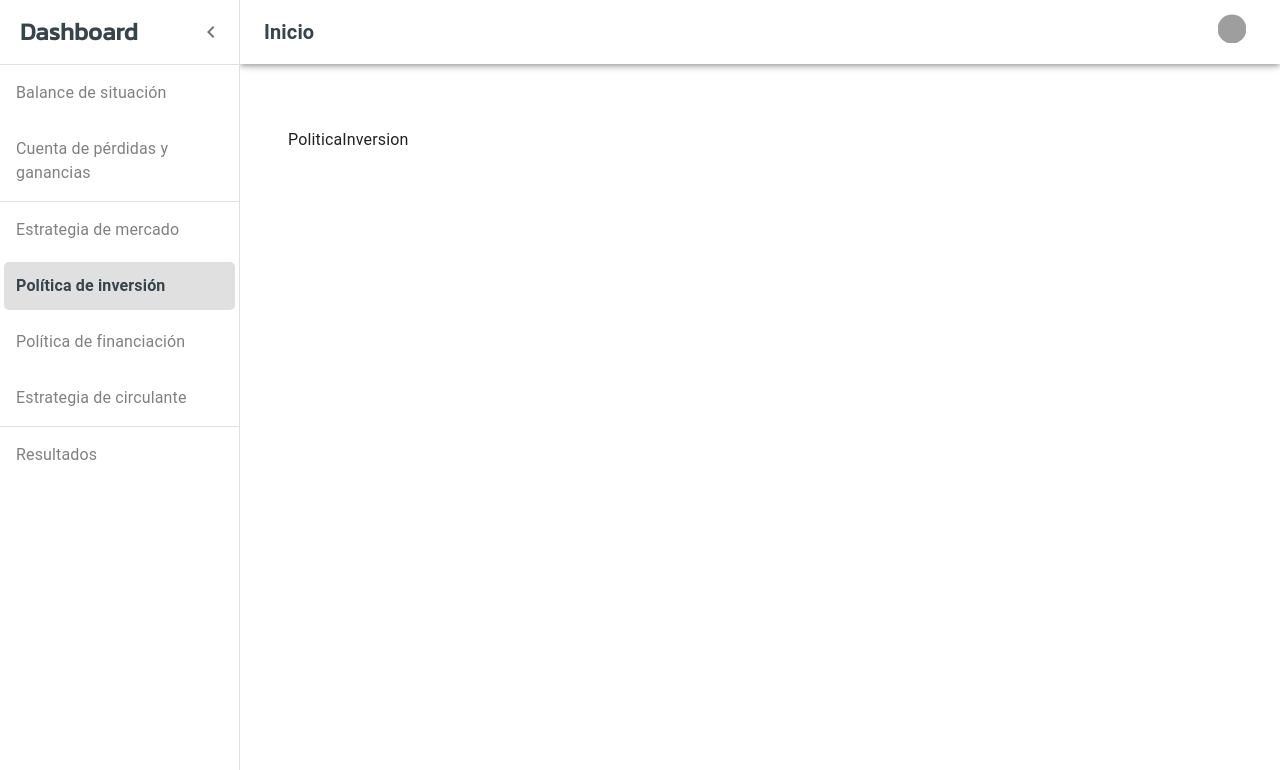
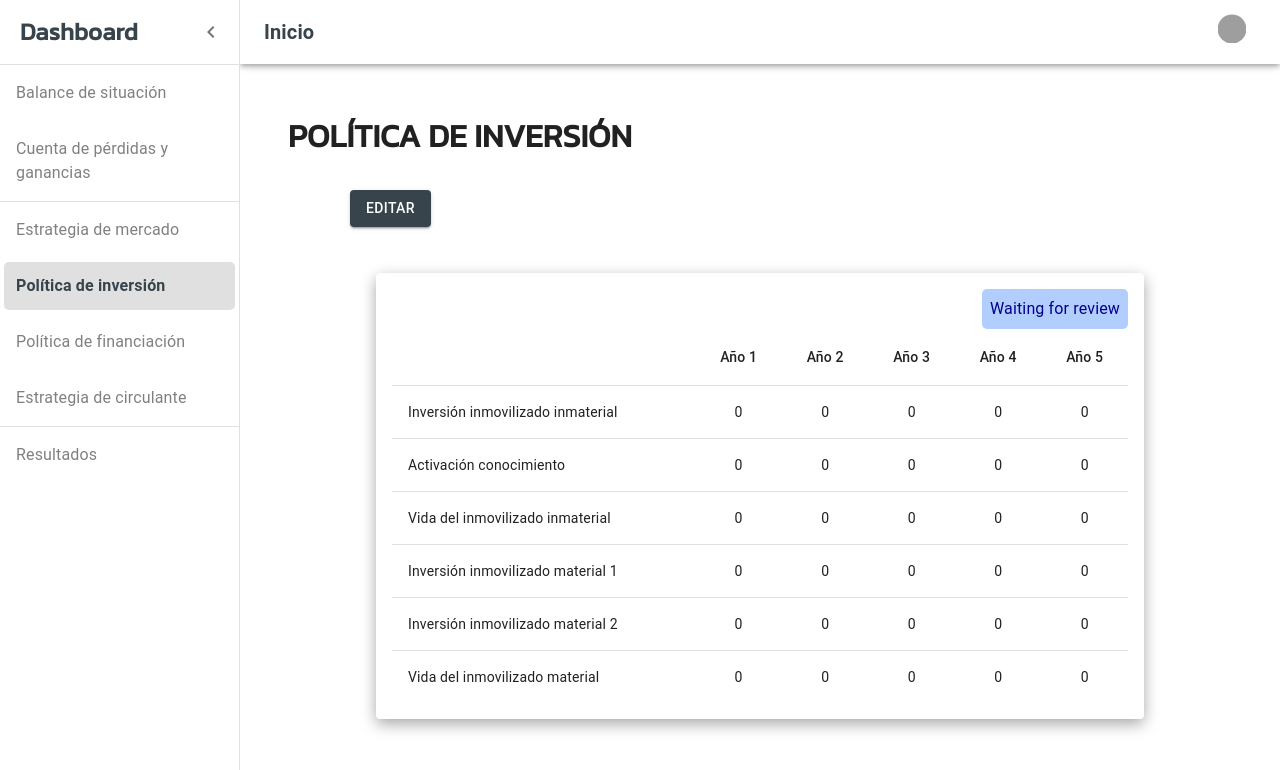
Before and after one commit to feljimgon1/felix-jimenez-naharro, a React (Create React App) app in the folder client/: page /dashboard/politica-inversion in a window 1280 px wide. Shown: the top 770 px of the page. Built offline with nearby package versions, Linux system fonts and the light colour scheme; grey boxes are pictures that could not be loaded.

Commit message:
[Politica inversion]

```diff
--- /dev/null
+++ b/client/src/components/modals/politica-inversion/PoliticaInversionForm.jsx
@@ -0,0 +1,109 @@
+import { Button, Dialog, DialogActions, DialogContent, TextField } from '@mui/material';
+import React from 'react'
+import Stepper from '@mui/material/Stepper';
+import Step from '@mui/material/Step';
+import StepLabel from '@mui/material/StepLabel';
+import './PoliticaInversionForm.scss';
+import useWindowDimensions from '../../../hooks/useWindowsDimensions';
+
+const steps = [
+    {
+        name: 'Inversión inmovilizado inmaterial',
+        fields: [
+            'Año 1',
+            'Año 2',
+            'Año 3',
+            'Año 4',
+            'Año 5',
+        ]
+    },
+    {
+        name: 'Activación conocimiento',
+        fields: [
+            'Año 1',
+            'Año 2',
+            'Año 3',
+            'Año 4',
+            'Año 5',
+        ]
+    }, {
+        name: 'Vida del inmovilizado inmaterial',
+        fields: [
+            'Año 1',
+            'Año 2',
+            'Año 3',
+            'Año 4',
+            'Año 5',
+        ]
+    }, {
+        name: 'Inversión inmovilizado material 1',
+        fields: [
+            'Año 1',
+            'Año 2',
+            'Año 3',
+            'Año 4',
+            'Año 5',
+        ]
+    }, {
+        name: 'Inversión inmovilizado material 2',
+        fields: [
+            'Año 1',
+            'Año 2',
+            'Año 3',
+            'Año 4',
+            'Año 5',
+        ]
+    }, {
+        name: 'Vida del inmovilizado material',
+        fields: [
+            'Año 1',
+            'Año 2',
+            'Año 3',
+            'Año 4',
+            'Año 5',
+        ]
+    },
+];
+
+export default function PoliticaInversionForm({ open, setOpen }) {
+
+    const [activeStep, setActiveStep] = React.useState(0);
+    const { width } = useWindowDimensions();
+
+    const handleStep = (step) => () => {
+        setActiveStep(step);
+    };
+
+    const handleClose = () => {
+        setOpen(false);
+    };
+
+    console.log(width)
+
+    return (
+        <Dialog open={open} onClose={handleClose} className='politica-inversion-form-container'>
+            <DialogContent className='politica-inversion-dialog-content'>
+                <form>
+                    <Stepper nonLinear activeStep={activeStep} orientation={width < 768 ? 'vertical' : 'horizontal'}>
+                        {steps.map((step, index) => (
+                            <Step className='step' key={index} onClick={handleStep(index)}>
+                                <StepLabel sx={{ marginBottom: '.75em' }}>{step.name}</StepLabel>
+                                <div className="fields-container">
+                                    {step.fields.map((field, index) => {
+                                        return (
+                                            <TextField className='field' key={index} type="number" id="filled-basic" label={field} variant="filled" onWheel={(e) => e.target.blur()} />
+                                        )
+                                    })}
+                                </div>
+                            </Step>
+                        ))}
+                    </Stepper>
+                </form>
+            </DialogContent>
+            <DialogActions sx={{ display: 'flex', justifyContent: 'flex-end' }}>
+                <Button variant='contained' className='btn-contained' onClick={handleClose}>Cancelar</Button>
+                <Button variant='contained' className='btn-contained' onClick={handleClose}>Guardar</Button>
+            </DialogActions>
+        </Dialog >
+    )
+}
--- /dev/null
+++ b/client/src/components/modals/politica-inversion/PoliticaInversionForm.scss
@@ -0,0 +1,17 @@
+.politica-inversion-form-container {
+  .MuiDialog-paper{
+    width: 100vw;
+    .fields-container {
+      display: grid;
+      grid-template-columns: repeat(1, 1fr);
+      gap: 1em;
+      justify-items: center;
+    }
+  }
+}
+
+@media (min-width: 768px) {
+  .politica-inversion-dialog-content {
+    width: 100vw;
+  }
+}
--- a/client/src/components/tables/previsional/PrevisionalTable.scss
+++ b/client/src/components/tables/previsional/PrevisionalTable.scss
@@ -1,4 +1,3 @@
 .table-container {
-  box-shadow: rgba(0, 0, 0, 0.35) 0px 5px 15px;
-
+  box-shadow: rgba(0, 0, 0, 0.35) 0px 5px 15px !important;
 }
--- /dev/null
+++ b/client/src/data/politica-inversion/POLITICA_INVERSION_DATA.jsx
@@ -0,0 +1,14 @@
+const politicaInversionData = [
+  { name: 'Inversión inmovilizado inmaterial', value: [0, 0, 0, 0, 0] },
+  { name: 'Activación conocimiento', value: [0, 0, 0, 0, 0] },
+  { name: 'Vida del inmovilizado inmaterial', value: [0, 0, 0, 0, 0] },
+  { name: 'Inversión inmovilizado material 1', value: [0, 0, 0, 0, 0] },
+  { name: 'Inversión inmovilizado material 2', value: [0, 0, 0, 0, 0] },
+  { name: 'Vida del inmovilizado material', value: [0, 0, 0, 0, 0] },
+]
+
+const status = 'Waiting for review';
+
+module.exports = {
+  politicaInversionData, status
+}
--- a/client/src/pages/dashboard/Dashboard.scss
+++ b/client/src/pages/dashboard/Dashboard.scss
@@ -47,7 +47,7 @@
 
 .main-container {
   width: 98vw;
-  margin-top: 4em;
+  margin-top: 3em;
 }
 
 @media(min-width: 768px) {
--- a/client/src/pages/tables/politica-inversion/PoliticaInversion.jsx
+++ b/client/src/pages/tables/politica-inversion/PoliticaInversion.jsx
@@ -1,7 +1,26 @@
 import React from 'react'
+import './PoliticaInversion.scss'
+import ActionsTable from '../../../components/actions/ActionsTable';
+import PrevisionalTable from '../../../components/tables/previsional/PrevisionalTable';
+import { politicaInversionData as rows, status } from '../../../data/politica-inversion/POLITICA_INVERSION_DATA';
+import PoliticaInversionForm from '../../../components/modals/politica-inversion/PoliticaInversionForm';
 
 export default function PoliticaInversion() {
+
+  const [open, setOpen] = React.useState(false);
+
+  const handleClickOpen = () => {
+    setOpen(true);
+  };
+
   return (
-    <div>PoliticaInversion</div>
+    <div className='politica-inversion-container'>
+      <div className="politica-inversion-title">Política de inversión</div>
+      <div className="politica-inversion-table">
+        <PoliticaInversionForm open={open} setOpen={setOpen} />
+        <ActionsTable handleClickOpen={handleClickOpen}></ActionsTable>
+        <PrevisionalTable rows={rows} status={status}></PrevisionalTable>
+      </div>
+    </div>
   )
 }
--- a/client/src/pages/tables/politica-inversion/PoliticaInversion.scss
+++ b/client/src/pages/tables/politica-inversion/PoliticaInversion.scss
@@ -0,0 +1,14 @@
+@import url('https://fonts.googleapis.com/css2?family=Kanit&display=swap');
+
+.politica-inversion-container {
+  .politica-inversion-title {
+    font-weight: 600;
+    text-transform: uppercase;
+    font-size: 2rem;
+    font-family: 'Kanit', sans-serif;
+  }
+
+  .politica-inversion-table {
+    margin-left: 0 !important;
+  }
+}
```
